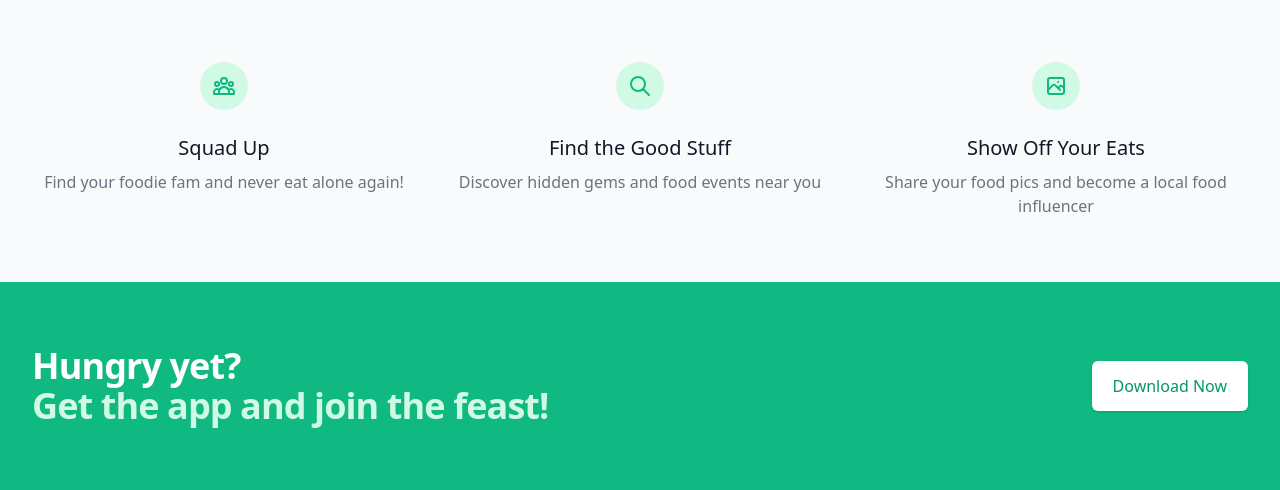
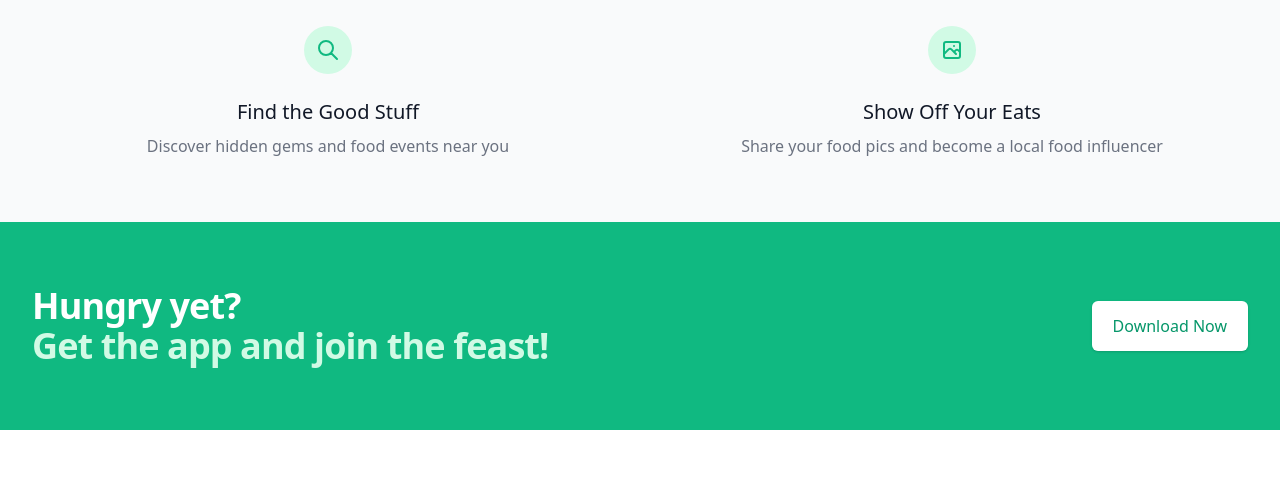
Before and after one commit to JohnDennis2/WhachuEating, a plain HTML site: page index.html in a window 1280 px wide. Shown: the part 656-1146 px from the top of the page. After the commit the page ends 1086 px from the top, so only its background shows below. Drawn offline with nearby package versions, Linux system fonts and the light colour scheme.

Commit message:
new page

```diff
--- a/index.html
+++ b/index.html
@@ -68,20 +68,7 @@
     <!-- Features Section -->
     <div id="features" class="py-16 bg-gray-50">
         <div class="max-w-7xl mx-auto px-4 sm:px-6 lg:px-8">
-            <div class="text-center">
-                <h2 class="text-3xl font-extrabold text-gray-900">Why WhachuEating? is the Move</h2>
-            </div>
-            <div class="mt-20 grid grid-cols-1 gap-8 md:grid-cols-3">
-                <div class="text-center">
-                    <div class="flex items-center justify-center h-12 w-12 rounded-full bg-green-100 mx-auto">
-                        <svg class="h-6 w-6 text-green-500" fill="none" stroke="currentColor" viewBox="0 0 24 24">
-                            <path stroke-linecap="round" stroke-linejoin="round" stroke-width="2" d="M17 20h5v-2a3 3 0 00-5.356-1.857M17 20H7m10 0v-2c0-.656-.126-1.283-.356-1.857M7 20H2v-2a3 3 0 015.356-1.857M7 20v-2c0-.656.126-1.283.356-1.857m0 0a5.002 5.002 0 019.288 0M15 7a3 3 0 11-6 0 3 3 0 016 0zm6 3a2 2 0 11-4 0 2 2 0 014 0zM7 10a2 2 0 11-4 0 2 2 0 014 0z"></path>
-                        </svg>
-                    </div>
-                    <h3 class="mt-6 text-xl font-medium text-gray-900">Squad Up</h3>
-                    <p class="mt-2 text-gray-500">Find your foodie fam and never eat alone again!</p>
-                </div>
-
+            <div class="mt-20 grid grid-cols-1 gap-8 md:grid-cols-2">
                 <div class="text-center">
                     <div class="flex items-center justify-center h-12 w-12 rounded-full bg-green-100 mx-auto">
                         <svg class="h-6 w-6 text-green-500" fill="none" stroke="currentColor" viewBox="0 0 24 24">
```
